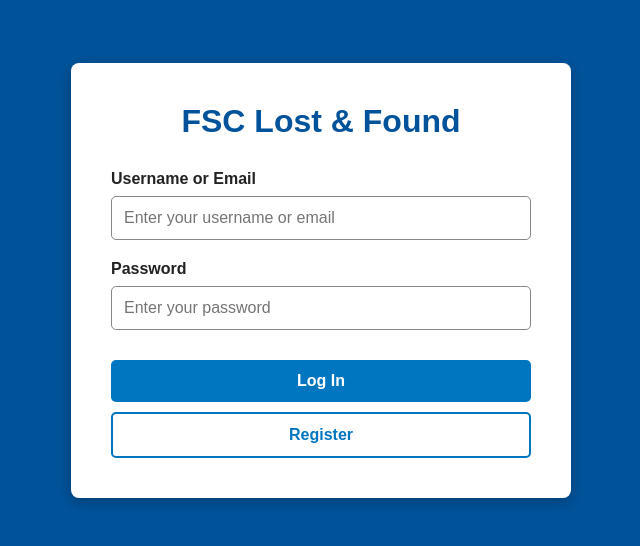
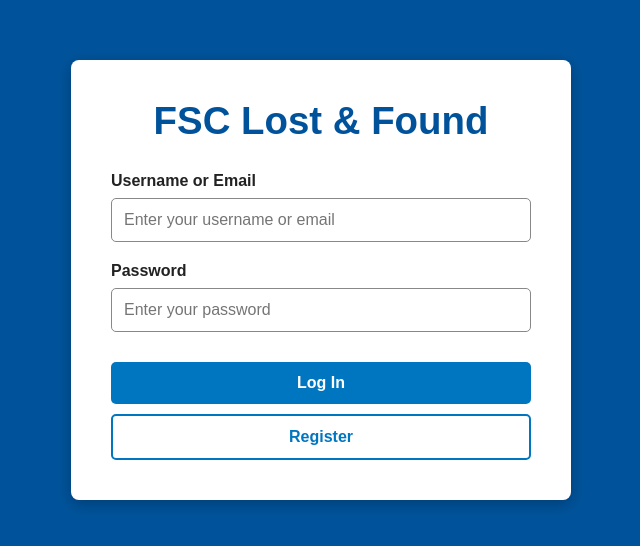
Before and after one commit to barzd/capstone-project, a React app in the folder frontend/: page / in a window 1280 px wide. Shown: the part 120-666 px from the top of the page, without its empty margins (319-959 px from the left). Built offline with nearby package versions, Linux system fonts and the light colour scheme; the HTML template or start-up script is replaced by a standard one.

Commit message:
Fixed FSC Lost & Found header to fit screen

```diff
--- a/frontend/src/App.css
+++ b/frontend/src/App.css
@@ -40,6 +40,11 @@ body {
 
   margin-top: 0;
   margin-bottom: 30px;
+
+  font-size: clamp(28px, 3vw,40px);
+  line-height: 1.1;
+
+  white-space: nowrap;
 }
 
 .form-group {
```
